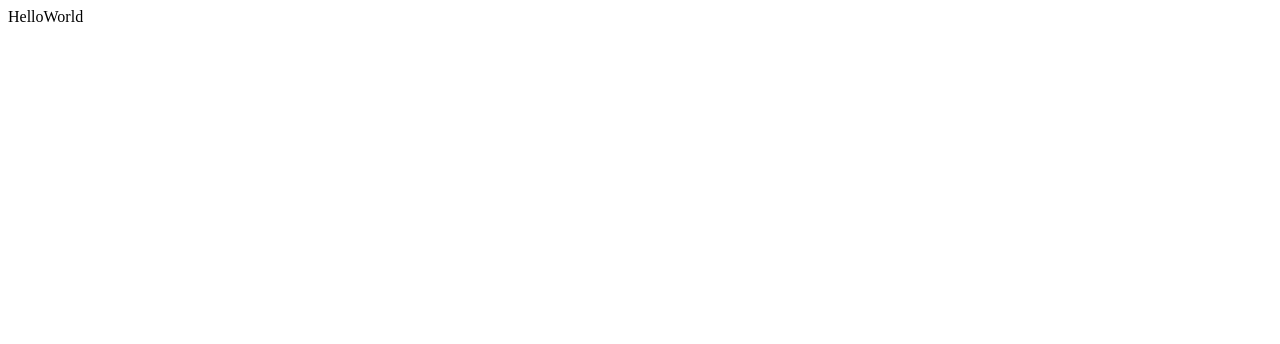
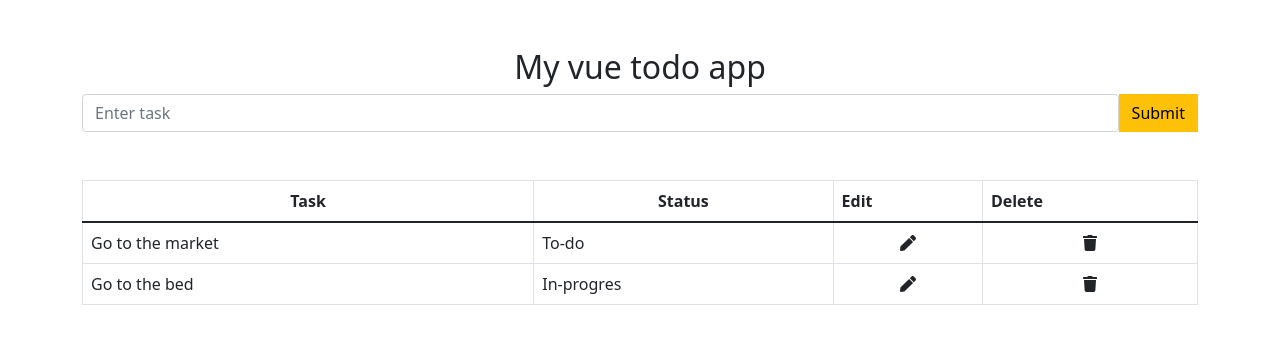
Before and after one commit to GiseleRC/Test1, a Vue app in the folder todolist/: page / in a window 1280 px wide. Shown: the top 344 px of the page. Built offline with nearby package versions, Linux system fonts and the light colour scheme.

Commit message:
Phase 1- Commit 2
Add inputs

```diff
--- a/todolist/package.json
+++ b/todolist/package.json
@@ -12,6 +12,7 @@
     "vue": "^2.6.11"
   },
   "devDependencies": {
+    "@fortawesome/fontawesome-free": "^5.15.4",
     "@vue/cli-plugin-babel": "~4.5.0",
     "@vue/cli-plugin-eslint": "~4.5.0",
     "@vue/cli-service": "~4.5.0",
--- a/todolist/src/components/todoapp.vue
+++ b/todolist/src/components/todoapp.vue
@@ -1,6 +1,39 @@
 <template>
-  <div>
-    HelloWorld
+  <div class="container" >
+    <h2 class="text-center mt-5">My vue todo app</h2>
+
+    <!-- inputs -->
+    <div class="d-flex">
+      <input type="text" placeholder="Enter task" class="form-control">
+      <button class="btn btn-warning rounded-0">Submit</button>
+    </div>
+    <!-- task tab -->
+    <table class="table table-bordered mt-5">
+      <thead>
+        <tr>
+          <th scope="col" class="text-center">Task</th>
+          <th scope="col" class="text-center">Status</th>
+          <th scope="col">Edit</th>
+          <th scope="col">Delete</th>
+        </tr>
+      </thead>
+      <tbody>
+        <tr v-for="(task, index) in tasks" :key="index">
+          <td>{{task.name}}</td>
+          <td>{{task.status}}</td>
+          <td>
+            <div class="text-center">
+              <span class="fa fa-pen"></span>
+            </div>
+          </td>
+          <td>
+            <div class="text-center">
+              <span class="fa fa-trash"></span>
+            </div>
+          </td>
+        </tr>
+      </tbody>
+    </table>
   </div>
 </template>
 
@@ -8,7 +41,23 @@
 export default {
   name: 'HelloWorld',
   props: {
-    msg: String
+    msg: String,
+  },
+
+  data(){
+    return {
+      tasks: [
+        {
+          name: 'Go to the market',
+          status: 'To-do',
+
+        },
+        {
+          name: 'Go to the bed',
+          status: 'In-progres',
+        }
+      ]
+    }
   }
 }
 </script>
--- a/todolist/src/main.js
+++ b/todolist/src/main.js
@@ -1,5 +1,8 @@
 import Vue from 'vue'
 import App from './App.vue'
+import 'bootstrap/dist/css/bootstrap.min.css'
+import '@fortawesome/fontawesome-free/css/all.css'
+import '@fortawesome/fontawesome-free/js/all.js'
 
 Vue.config.productionTip = false
 
```
Also changed, not shown: 1 other file (tests, documents, lock files or other folders).
